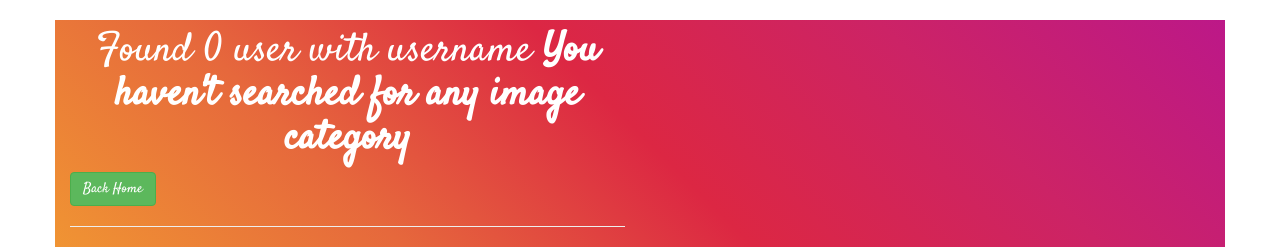
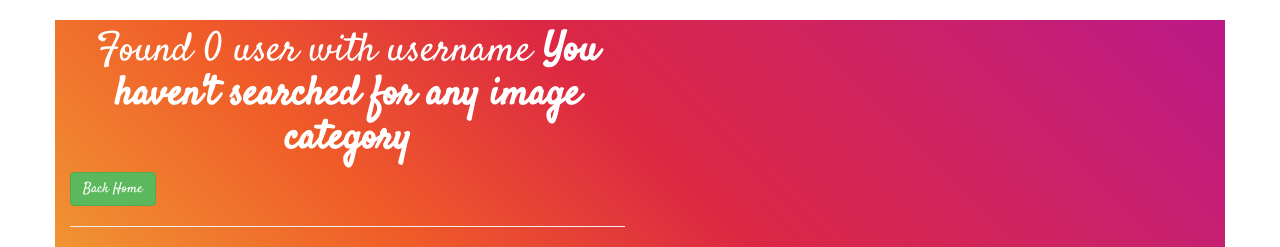
Before and after one commit to khalid-serar/instagram-, a Django app: page /search/ in a window 1280 px wide. Shown: the part 952-1199 px from the top of the page. Run offline with Django 3.2, Linux system fonts and the light colour scheme; some libraries are stand-ins or nearby versions.

Commit message:
modify seach.html

```diff
--- a/gram/templates/search.html
+++ b/gram/templates/search.html
@@ -7,7 +7,7 @@
 
 <style>
     #background1{
-        background: linear-gradient(45deg, #f09433 0%, #e6683c 25%, #dc2743 50%, #cc2366 75%, #bc1888 100%);
+        background: linear-gradient(45deg, #f09433 0%, #f05d28 25%, #dc2743 50%, #cc2366 75%, #bc1888 100%);
         background-repeat: no-repeat;
         background-attachment: fixed;
     }
```
